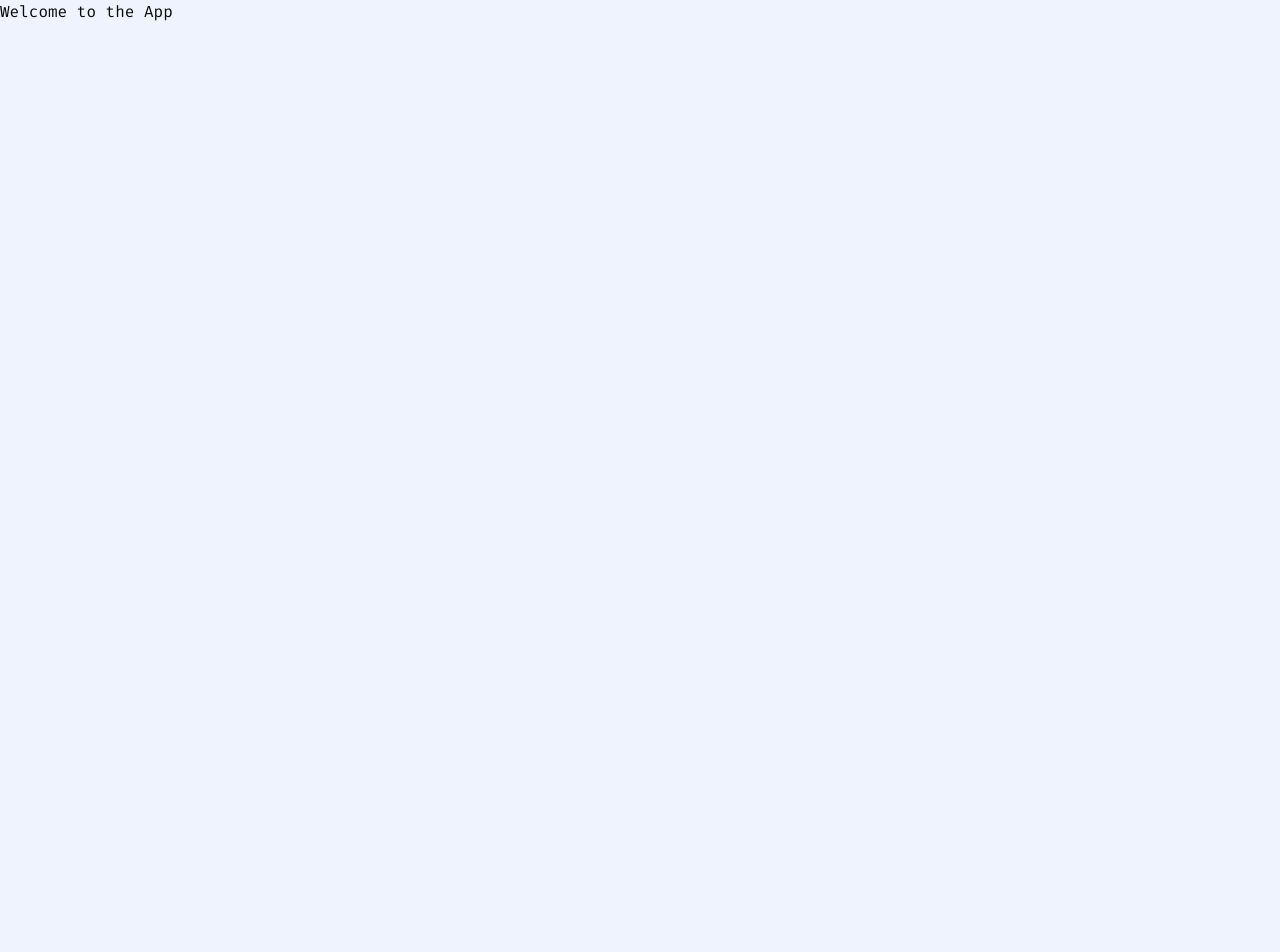
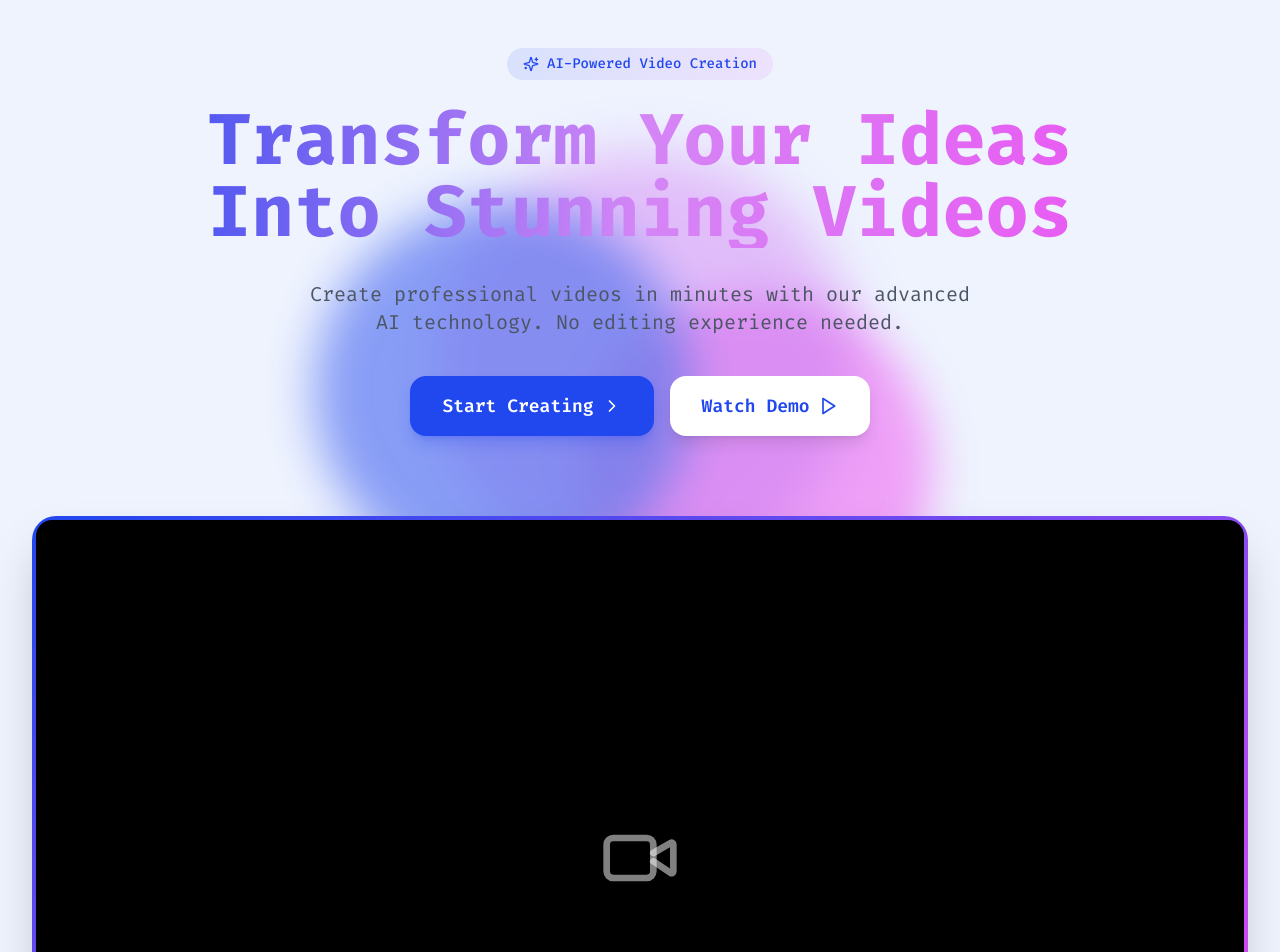
Before and after one commit to Stroller15/clipkar-ai, a Next.js app: page / in a window 1280 px wide. Shown: the top 952 px of the page. Before the commit the page ends 800 px from the top, so only its background shows below. Built offline with nearby package versions, Linux system fonts and the light colour scheme; no server answers.

Commit message:
Add animated background and enhance homepage layout

```diff
--- a/app/globals.css
+++ b/app/globals.css
@@ -70,3 +70,30 @@ body {
     @apply bg-background text-foreground;
   }
 }
+
+@keyframes blob {
+  0% {
+    transform: translate(0px, 0px) scale(1);
+  }
+  33% {
+    transform: translate(30px, -50px) scale(1.1);
+  }
+  66% {
+    transform: translate(-20px, 20px) scale(0.9);
+  }
+  100% {
+    transform: translate(0px, 0px) scale(1);
+  }
+}
+
+.animate-blob {
+  animation: blob 7s infinite;
+}
+
+.animation-delay-2000 {
+  animation-delay: 2s;
+}
+
+.animation-delay-4000 {
+  animation-delay: 4s;
+}
--- a/app/page.tsx
+++ b/app/page.tsx
@@ -1,9 +1,146 @@
-"use client";
+"use client"
+import React, { useState } from "react";
+import {
+  Video,
+  Wand2,
+  Clock,
+  Layout,
+  ChevronRight,
+  Sparkles,
+  Play,
+} from "lucide-react";
+import Link from "next/link";
 
-export default function Home() {
+function App() {
+  const [isHovered, setIsHovered] = useState(false);
+
   return (
-    <div>
-      <h1>Welcome to the App</h1>
+    <div className="min-h-screen bg-[#eef3fe] text-[#01040c] overflow-hidden">
+      {/* Animated Background */}
+      <div className="absolute inset-0 overflow-hidden">
+        <div className="absolute -inset-[10px] opacity-50">
+          <div className="absolute top-1/4 left-1/4 w-96 h-96 bg-[#2147ee] rounded-full mix-blend-multiply filter blur-xl animate-blob" />
+          <div className="absolute top-1/3 right-1/4 w-96 h-96 bg-[#f04cf1] rounded-full mix-blend-multiply filter blur-xl animate-blob animation-delay-2000" />
+          <div className="absolute bottom-1/4 left-1/3 w-96 h-96 bg-[#d486f6] rounded-full mix-blend-multiply filter blur-xl animate-blob animation-delay-4000" />
+        </div>
+      </div>
+
+      {/* Main Content */}
+      <div className="relative">
+        <div className="max-w-7xl mx-auto px-4 sm:px-6 lg:px-8 pt-12 pb-16">
+          {/* Hero Section */}
+          <div className="text-center relative z-10">
+            <div className="inline-block">
+              <span className="inline-flex items-center px-4 py-1.5 rounded-full text-sm font-medium bg-gradient-to-r from-[#2147ee]/10 to-[#f04cf1]/10 text-[#2147ee] mb-6">
+                <Sparkles className="w-4 h-4 mr-2" />
+                AI-Powered Video Creation
+              </span>
+            </div>
+            <h1 className="text-6xl md:text-7xl font-bold mb-8 bg-clip-text text-transparent bg-gradient-to-r from-[#2147ee] via-[#d486f6] to-[#f04cf1] leading-tight">
+              Transform Your Ideas
+              <br />
+              Into Stunning Videos
+            </h1>
+            <p className="text-xl text-gray-600 mb-10 max-w-2xl mx-auto">
+              Create professional videos in minutes with our advanced AI
+              technology. No editing experience needed.
+            </p>
+            <div className="flex items-center justify-center gap-4">
+              <Link href="/dashboard">
+                <button className="bg-[#2147ee] text-white px-8 py-4 rounded-2xl text-lg font-semibold hover:scale-105 transition-all flex items-center gap-2 shadow-lg shadow-[#2147ee]/25">
+                  Start Creating
+                  <ChevronRight className="w-5 h-5" />
+                </button>
+              </Link>
+
+              <button className="bg-white text-[#2147ee] px-8 py-4 rounded-2xl text-lg font-semibold hover:scale-105 transition-all flex items-center gap-2 shadow-lg">
+                Watch Demo
+                <Play className="w-5 h-5" />
+              </button>
+            </div>
+          </div>
+
+          {/* Video Preview */}
+          <div className="mt-20 relative">
+            <div
+              className="relative rounded-3xl overflow-hidden shadow-2xl transition-transform duration-700 hover:scale-[1.02]"
+              onMouseEnter={() => setIsHovered(true)}
+              onMouseLeave={() => setIsHovered(false)}
+            >
+              <div className="aspect-video bg-gradient-to-br from-[#2147ee] to-[#f04cf1] p-1">
+                <div className="bg-black rounded-2xl h-full flex items-center justify-center relative">
+                  <Video className="w-20 h-20 text-white/50" />
+                  {isHovered && (
+                    <div className="absolute inset-0 bg-black/60 flex items-center justify-center gap-4">
+                      <button className="bg-white/20 hover:bg-white/30 p-4 rounded-full backdrop-blur-sm transition-all">
+                        <Play className="w-8 h-8 text-white" />
+                      </button>
+                    </div>
+                  )}
+                </div>
+              </div>
+            </div>
+          </div>
+
+          {/* Features Grid */}
+          <div className="mt-24 grid md:grid-cols-3 gap-8">
+            {[
+              {
+                icon: Layout,
+                title: "Smart Templates",
+                description:
+                  "Choose from AI-curated templates tailored to your content type and goals.",
+              },
+              {
+                icon: Wand2,
+                title: "Magic Editor",
+                description:
+                  "Our AI automatically enhances your video with perfect transitions and effects.",
+              },
+              {
+                icon: Clock,
+                title: "Instant Creation",
+                description:
+                  "Generate professional videos in minutes, not hours. Save time and resources.",
+              },
+            ].map((feature, index) => (
+              <div
+                key={index}
+                className="group bg-white/80 backdrop-blur-lg p-8 rounded-3xl hover:bg-gradient-to-br from-[#2147ee] to-[#f04cf1] transition-all duration-500 hover:scale-105"
+              >
+                <div className="bg-[#2147ee]/10 w-16 h-16 rounded-2xl flex items-center justify-center mb-6 group-hover:bg-white/20">
+                  <feature.icon className="w-8 h-8 text-[#2147ee] group-hover:text-white" />
+                </div>
+                <h3 className="text-2xl font-bold mb-4 group-hover:text-white">
+                  {feature.title}
+                </h3>
+                <p className="text-gray-600 group-hover:text-white/90">
+                  {feature.description}
+                </p>
+              </div>
+            ))}
+          </div>
+
+          {/* Call to Action */}
+          <div className="mt-24 text-center">
+            <div className="bg-gradient-to-br from-[#2147ee] to-[#f04cf1] p-12 rounded-3xl">
+              <h2 className="text-4xl font-bold text-white mb-6">
+                Ready to Create Your First AI Video?
+              </h2>
+              <p className="text-white/90 text-lg mb-8 max-w-2xl mx-auto">
+                Join thousands of creators who are already using our platform to
+                create stunning videos effortlessly.
+              </p>
+              <button className="bg-white text-[#2147ee] px-8 py-4 rounded-2xl text-lg font-semibold hover:scale-105 transition-all flex items-center gap-2 mx-auto">
+                Get Started Free
+                <ChevronRight className="w-5 h-5" />
+              </button>
+            </div>
+          </div>
+        </div>
+      </div>
     </div>
   );
 }
+
+export default App;
```
